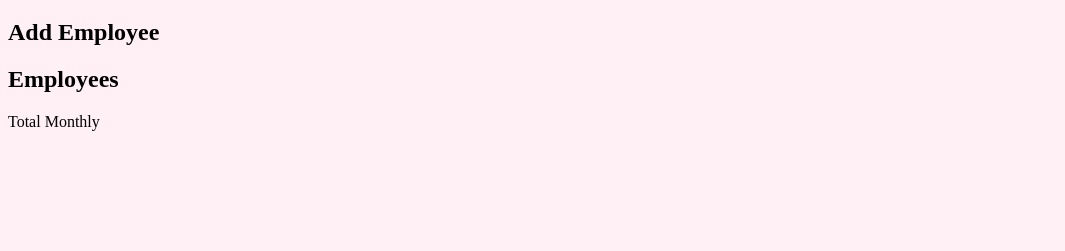
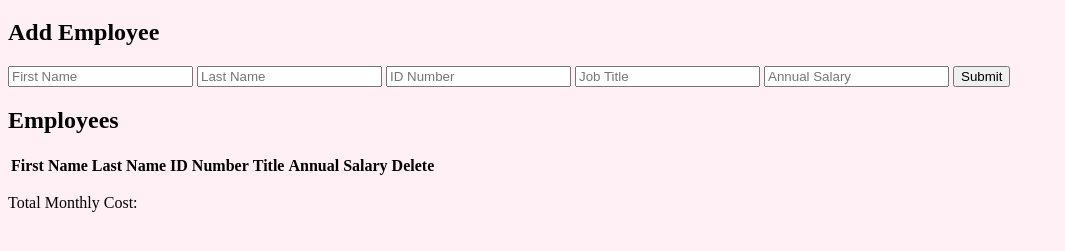
Before and after one commit to tompinataro/Salary-Calculator, a website: page index.html in a window 1280 px wide. Shown: the part 61-312 px from the top of the page, without its empty margins (0-1065 px from the left). Drawn offline with Linux system fonts and the light colour scheme.

Commit message:
added form

```diff
--- a/index.html
+++ b/index.html
@@ -1,20 +1,92 @@
 <!DOCTYPE html>
 <html lang="en">
+
 <head>
   <meta charset="UTF-8">
   <link rel="stylesheet" href="style.css">
+  <script defer src="script.js"></script>
   <title>Salary Calculator</title>
 </head>
+
 <body>
   <header>
     <h1>Salary Calculator</h1>
   </header>
+
+
   <main>
-    <h2>Add Employee</h2>
-    <h2>Employees</h2>
+
+    <section id="form-section">
+      <h2>Add Employee</h2>
+      <form id="employee-form">
+        <input
+          data-testid="firstNameInput"
+          id="first-name-text"
+          placeholder="First Name"
+          type="text"
+        >
+        <input
+          data-testid="lastNameInput"
+          id="last-name-text"
+          placeholder="Last Name"
+          type="text"
+        >
+        <input
+          data-testid="idInput"
+          id="id-text"
+          placeholder="ID Number"
+          type="text"
+        >
+        <input
+          data-testid="titleInput"
+          id="job-title-text"
+          placeholder="Job Title"
+          type="text"
+        >
+        <input
+          data-testid="annualSalaryInput"
+          id="annual-salary-text"
+          placeholder="Annual Salary"
+          type="number"
+        >
+        <button
+          id="add-employee-button"
+          data-testid="submitButton"
+          onclick="addNewEmployee(event)">Submit
+        </button>
+      </form>
+    </section>
+
+    <section>
+      <h2>Employees</h2>
+      <table>
+        <thead>
+          <tr>
+            <th>First Name</th>
+            <th>Last Name</th>
+            <th>ID Number</th>
+            <th>Title</th>
+            <th>Annual Salary</th>
+            <th>Delete</th>
+          </tr>
+        </thead>
+        <tbody id="employee-table">
+        </tbody>
+      </table>
+    </section>
+
   </main>
-  <footer>
-    <p>Total Monthly</p>
+
+
+  <footer
+  >
+    <p > Total Monthly Cost: </p>
+    <div
+      id="total-monthly-cost"
+    >
+    </div>
   </footer>
+
 </body>
+
 </html>
```
